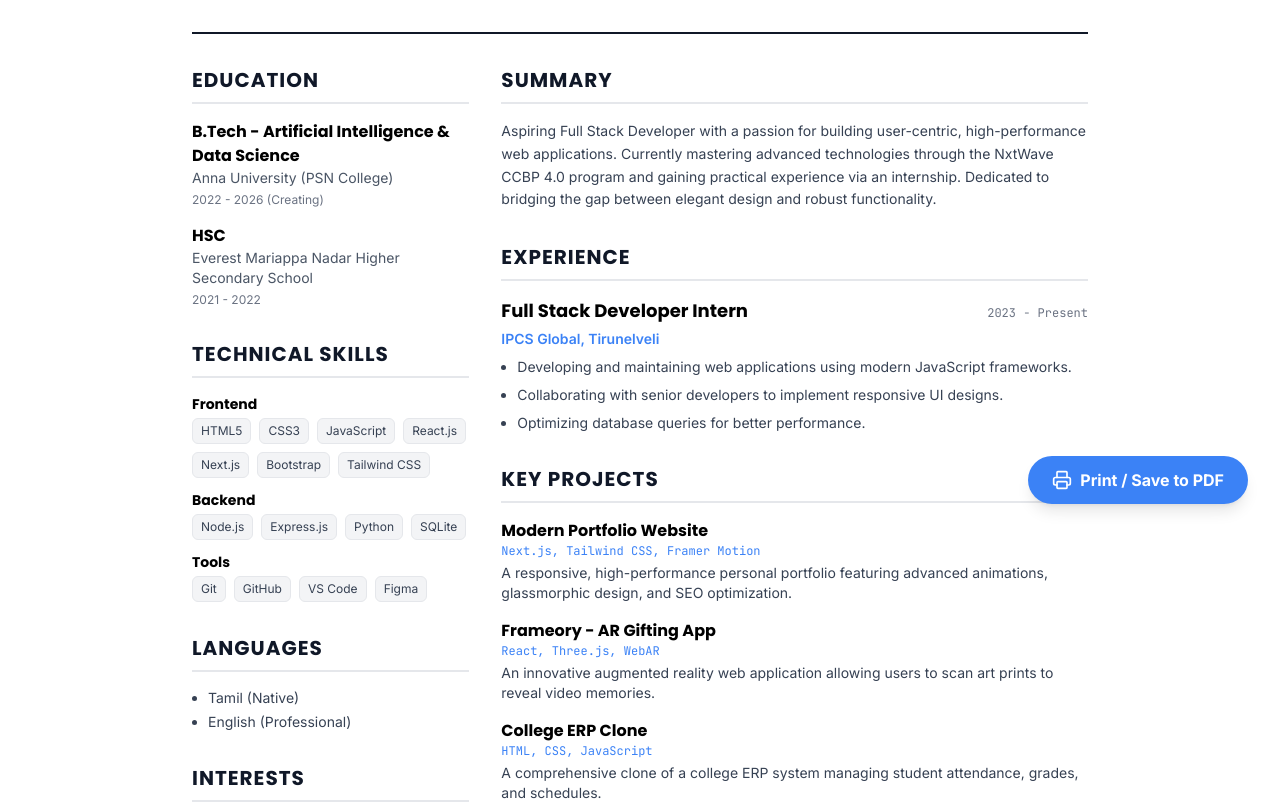
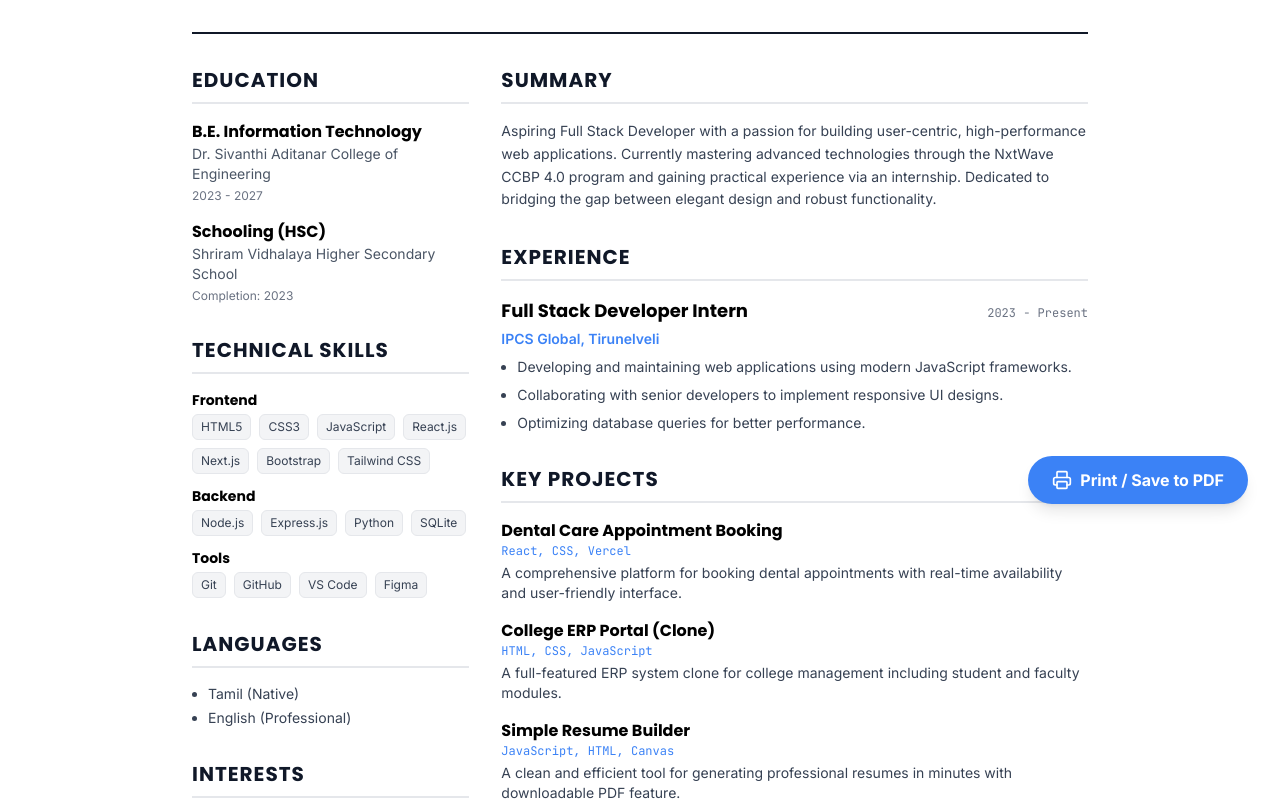
Before and after one commit to mr-vvm-2005/New-portfolio, a Next.js app: page /New-portfolio/resume in a window 1280 px wide. Shown: the part 264-1068 px from the top of the page. Built offline with nearby package versions, Linux system fonts and the light colour scheme.

Commit message:
Update Resume page with correct education and projects

```diff
--- a/src/app/resume/page.tsx
+++ b/src/app/resume/page.tsx
@@ -68,14 +68,14 @@ export default function ResumePage() {
                     <div className="md:col-span-1 space-y-8">
                         <Section title="Education">
                             <div className="mb-4">
-                                <h3 className="font-bold">B.Tech - Artificial Intelligence & Data Science</h3>
-                                <p className="text-gray-600 text-sm">Anna University (PSN College)</p>
-                                <p className="text-gray-500 text-xs mt-1">2022 - 2026 (Creating)</p>
+                                <h3 className="font-bold">B.E. Information Technology</h3>
+                                <p className="text-gray-600 text-sm">Dr. Sivanthi Aditanar College of Engineering</p>
+                                <p className="text-gray-500 text-xs mt-1">2023 - 2027</p>
                             </div>
                             <div>
-                                <h3 className="font-bold">HSC</h3>
-                                <p className="text-gray-600 text-sm">Everest Mariappa Nadar Higher Secondary School</p>
-                                <p className="text-gray-500 text-xs mt-1">2021 - 2022</p>
+                                <h3 className="font-bold">Schooling (HSC)</h3>
+                                <p className="text-gray-600 text-sm">Shriram Vidhalaya Higher Secondary School</p>
+                                <p className="text-gray-500 text-xs mt-1">Completion: 2023</p>
                             </div>
                         </Section>
 
@@ -131,19 +131,19 @@ export default function ResumePage() {
 
                         <Section title="Key Projects">
                             <Project
-                                title="Modern Portfolio Website"
-                                tech="Next.js, Tailwind CSS, Framer Motion"
-                                desc="A responsive, high-performance personal portfolio featuring advanced animations, glassmorphic design, and SEO optimization."
+                                title="Dental Care Appointment Booking"
+                                tech="React, CSS, Vercel"
+                                desc="A comprehensive platform for booking dental appointments with real-time availability and user-friendly interface."
                             />
                             <Project
-                                title="Frameory - AR Gifting App"
-                                tech="React, Three.js, WebAR"
-                                desc="An innovative augmented reality web application allowing users to scan art prints to reveal video memories."
+                                title="College ERP Portal (Clone)"
+                                tech="HTML, CSS, JavaScript"
+                                desc="A full-featured ERP system clone for college management including student and faculty modules."
                             />
                             <Project
-                                title="College ERP Clone"
-                                tech="HTML, CSS, JavaScript"
-                                desc="A comprehensive clone of a college ERP system managing student attendance, grades, and schedules."
+                                title="Simple Resume Builder"
+                                tech="JavaScript, HTML, Canvas"
+                                desc="A clean and efficient tool for generating professional resumes in minutes with downloadable PDF feature."
                             />
                         </Section>
 
```
